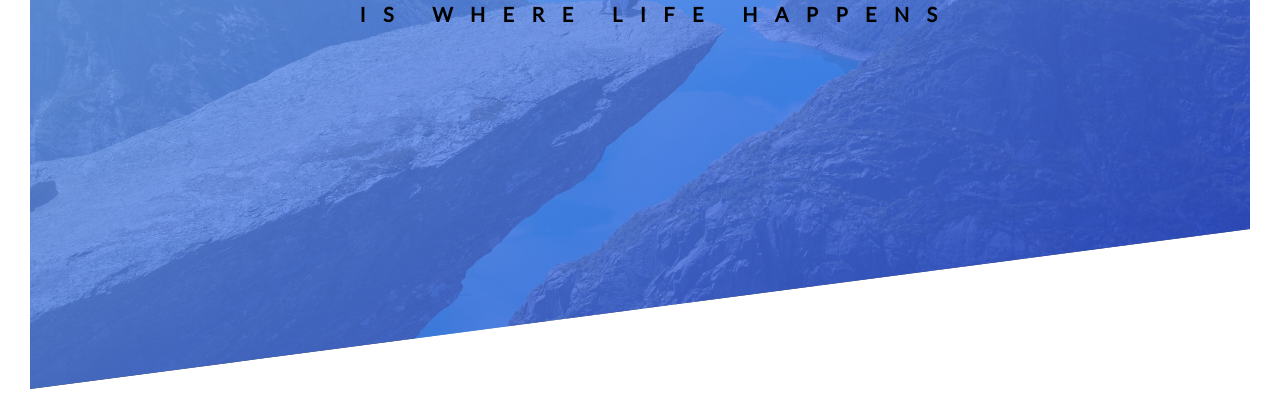
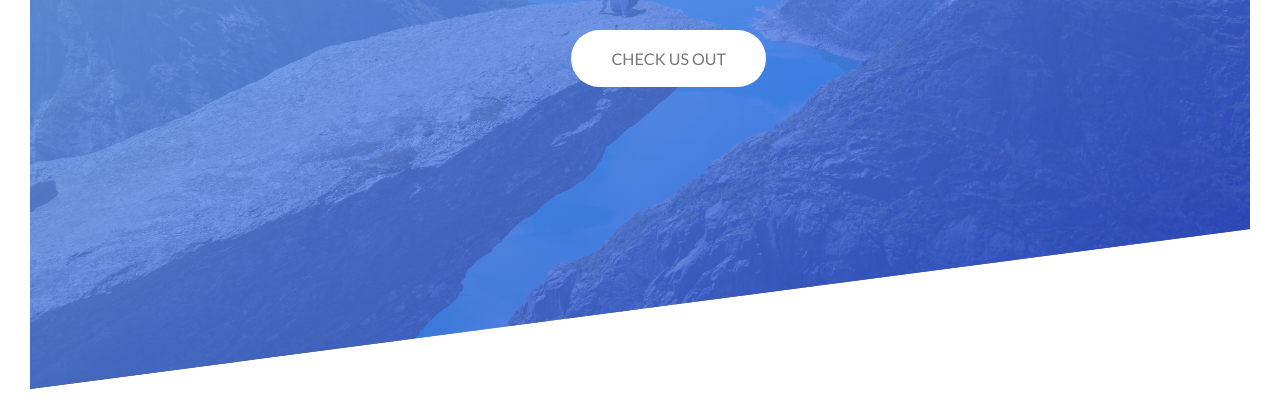
Before and after one commit to charleslukes/natours, a plain HTML site: page index.html in a window 1280 px wide. Shown: the part 401-820 px from the top of the page. Drawn offline with Linux system fonts and the light colour scheme.

Commit message:
add animated button on header

```diff
--- a/index.html
+++ b/index.html
@@ -24,6 +24,12 @@
             is where life happens
           </span>
         </h1>
+
+        <a href="#" class="btn btn-white">Check us out</a>
+      </div>
+
+      <div>
+
       </div>
 
    </header>
--- a/style.css
+++ b/style.css
@@ -36,14 +36,16 @@ body {
 .text-box {
   /* to center the title */
   position: absolute;
-  top: 35%;
+  top: 27%;
   left: 27%;
+  text-align: center;
 }
 
 .heading-primary {
   text-transform: uppercase;
   color: #000;
   backface-visibility: hidden;
+  margin-bottom: 60px;
 }
 
 .heading-primary-main {
@@ -91,3 +93,29 @@ body {
     transform: translate(0)
   }
 }
+
+.btn:link,
+.btn:visited {
+  text-transform: uppercase;
+  text-decoration: none;
+  padding: 15px 40px;
+  display: inline-block;
+  border-radius: 100px;
+  transition: all .2s;
+}
+
+.btn:hover {
+  transform: translateY(-3px);
+  box-shadow: 0 10px 20px rgba(0, 0, 0,.2);
+}
+
+.btn:active {
+  transform: translateX(-1px);
+  box-shadow: 0 5px 10px rgba(0, 0, 0,.2);
+
+}
+
+.btn-white {
+  background-color: #fff;
+  color: #777;
+}
```
